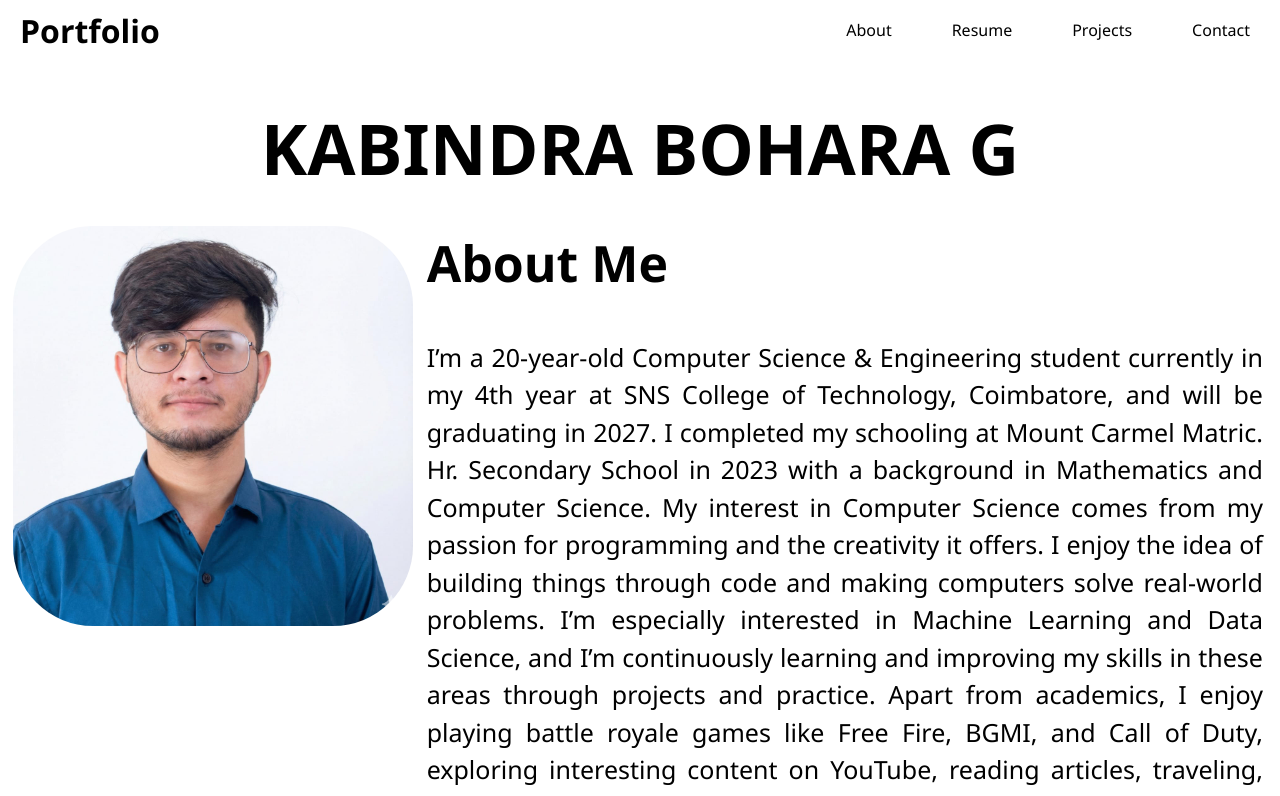
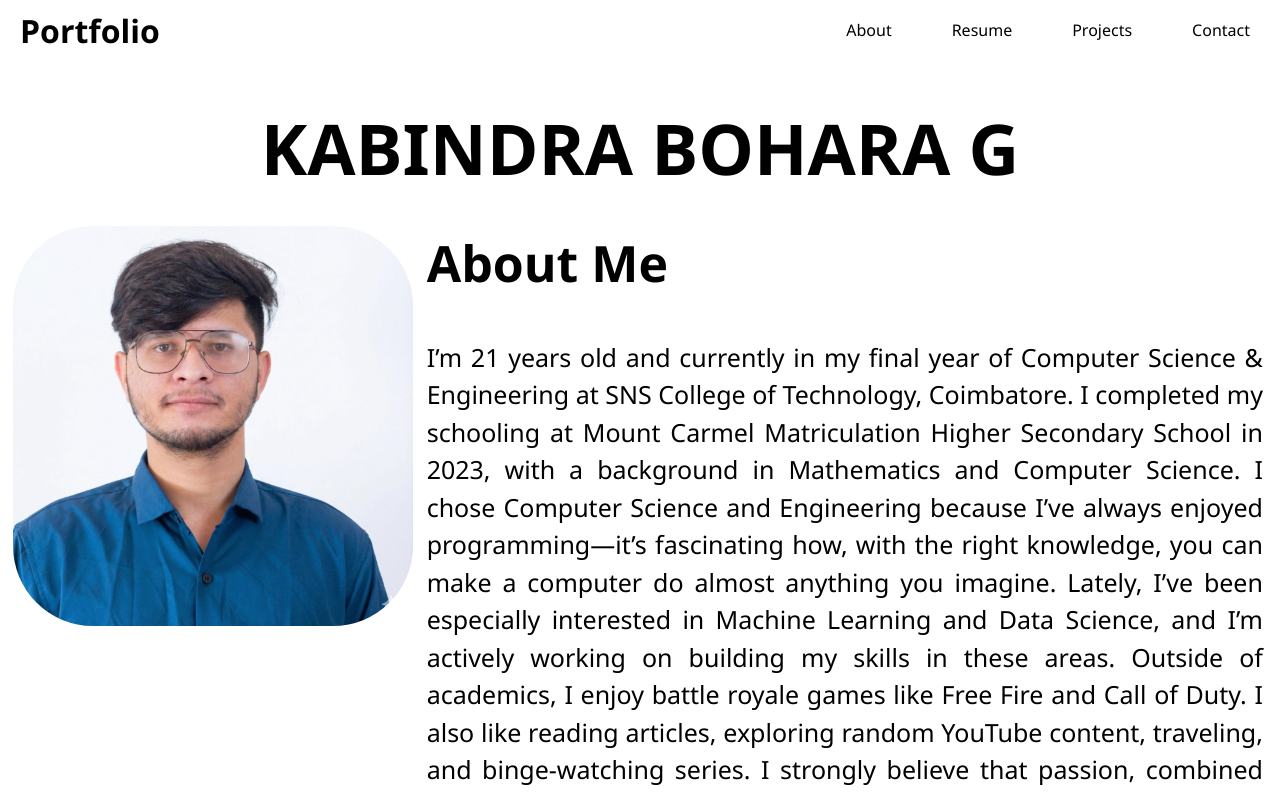
Before and after one commit to kabindrabohara078/portfolio, a React app: page / in a window 1280 px wide. Shown: the top 796 px of the page. Built offline with nearby package versions, Linux system fonts and the light colour scheme; the HTML template or start-up script is replaced by a standard one.

Commit message:
add modified about paragraph

```diff
--- a/src/pages/About.jsx
+++ b/src/pages/About.jsx
@@ -13,22 +13,14 @@ const About = () => {
             <h1 className='name-down' style={{ textAlign: 'center' }}>KABINDRA BOHARA G</h1>
 
             <div className="about">
-            <h1>About Me</h1> <br className='bracket'/>
+                <h1>About Me</h1> <br className='bracket' />
                 <p>
-                    I’m a 20-year-old Computer Science & Engineering student currently in my 4th year at SNS College of Technology, Coimbatore, and will be graduating in 2027. I completed my schooling at Mount Carmel Matric. Hr. Secondary School in 2023 with a background in Mathematics and Computer Science.
-
-                    My interest in Computer Science comes from my passion for programming and the creativity it offers. I enjoy the idea of building things through code and making computers solve real-world problems.
-
-                    I’m especially interested in Machine Learning and Data Science, and I’m continuously learning and improving my skills in these areas through projects and practice.
-
-                    Apart from academics, I enjoy playing battle royale games like Free Fire, BGMI, and Call of Duty, exploring interesting content on YouTube, reading articles, traveling, and binge-watching series.
-
-                    I strongly believe that passion, consistency, and determination are the keys to achieving success.
+                    I’m 21 years old and currently in my final year of Computer Science & Engineering at SNS College of Technology, Coimbatore. I completed my schooling at Mount Carmel Matriculation Higher Secondary School in 2023, with a background in Mathematics and Computer Science. I chose Computer Science and Engineering because I’ve always enjoyed programming—it’s fascinating how, with the right knowledge, you can make a computer do almost anything you imagine. Lately, I’ve been especially interested in Machine Learning and Data Science, and I’m actively working on building my skills in these areas. Outside of academics, I enjoy battle royale games like Free Fire and Call of Duty. I also like reading articles, exploring random YouTube content, traveling, and binge-watching series. I strongly believe that passion, combined with determination, can take you a long way.
                 </p>
             </div>
 
             <div className="keywords">
-                <h1>Few Keywords that define me</h1> <br className='bracket'/>
+                <h1>Few Keywords that define me</h1> <br className='bracket' />
                 <ul>
                     <li>1. Design Thinker</li>
                     <li>2. Team Leader</li>
```
